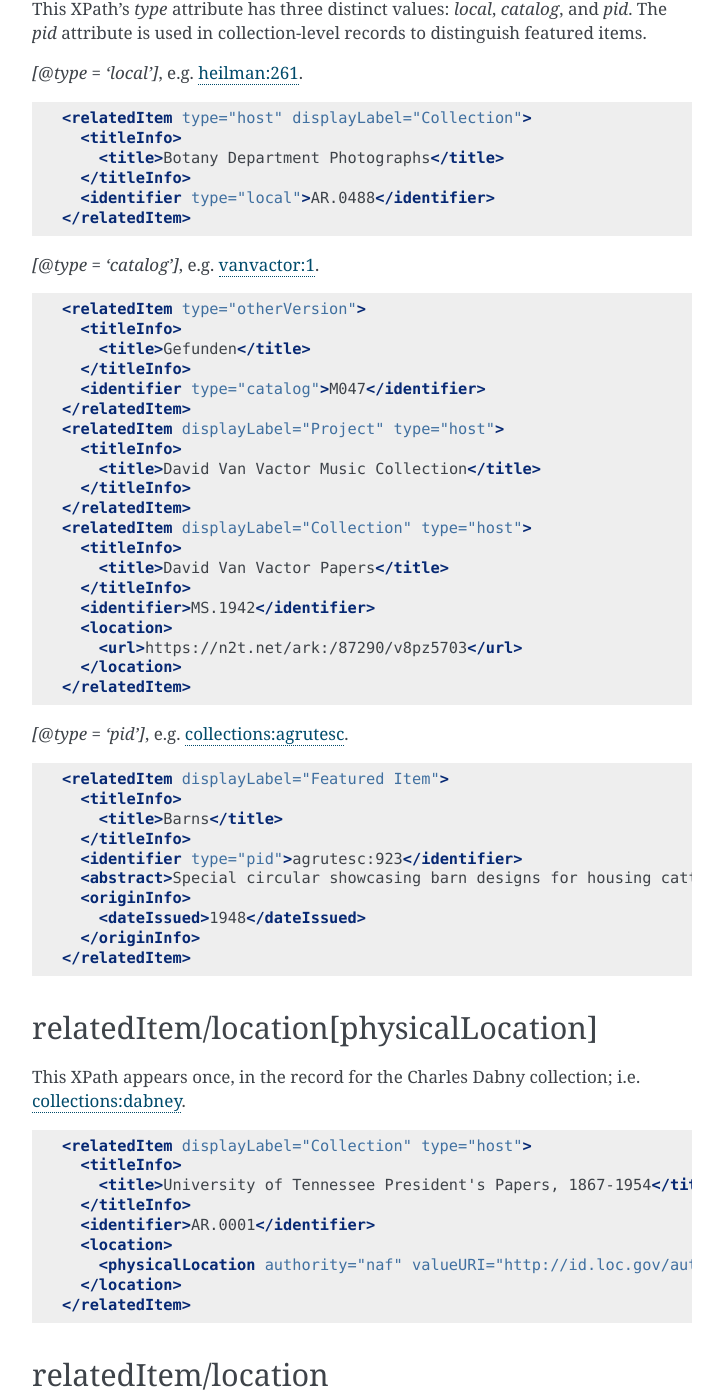
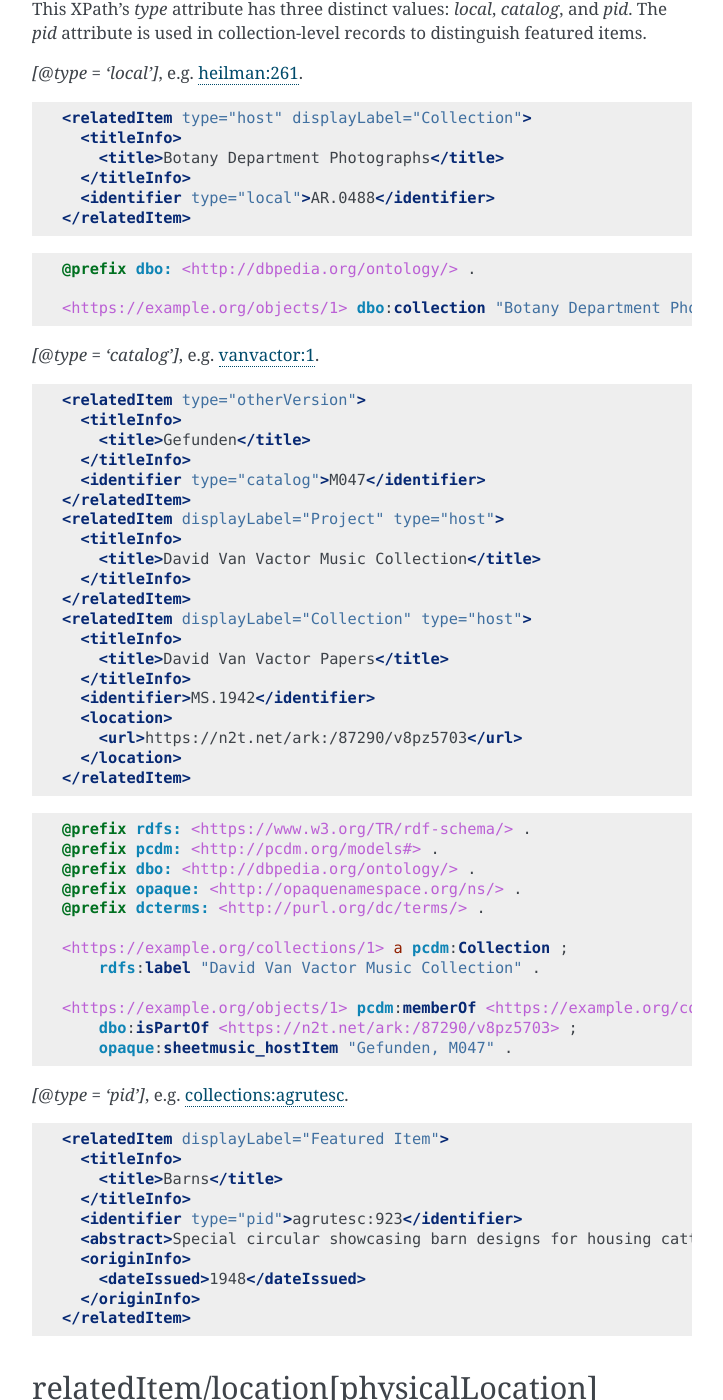
Before and after one commit to UTKcataloging/mods_to_rdf, a Sphinx documentation site: the page built from docs/source/top_level_elements/relatedItem.rst, in a window 1280 px wide and 1400 px high, scrolled down 5706 px. Shown: the whole window, without its empty margins (388-1111 px from the left). Built offline with Sphinx 7.4.7, drawn with Linux system fonts in a browser that asks for light colours; formulas are drawn with MathJax 3; some of the changed text lies outside the part shown.

Commit message:
Correct opaque ns URI; add turtle examples.

```diff
--- a/docs/source/top_level_elements/relatedItem.rst
+++ b/docs/source/top_level_elements/relatedItem.rst
@@ -260,7 +260,7 @@ This XPath is typically used to indicate an object's archival series; e.g. `roth
     @prefix rdfs: <https://www.w3.org/TR/rdf-schema/> .
     @prefix pcdm: <http://pcdm.org/models#> .
     @prefix dbo: <http://dbpedia.org/ontology/> .
-    @prefix opaque: <http://opaquenamespace.org/> .
+    @prefix opaque: <http://opaquenamespace.org/ns/> .
 
     <https://example.org/collections/1> a pcdm:collection ;
         rdfs:label """Albert "Dutch" Roth Photograph Collection""" .
@@ -284,6 +284,12 @@ This XPath's `type` attribute has three distinct values: `local`, `catalog`, and
       </titleInfo>
       <identifier type="local">AR.0488</identifier>
     </relatedItem>
+
+.. code-block:: turtle
+
+    @prefix dbo: <http://dbpedia.org/ontology/> .
+
+    <https://example.org/objects/1> dbo:collection "Botany Department Photographs, AR.0488" .
 
 `[@type = 'catalog']`, e.g. `vanvactor:1 <https://digital.lib.utk.edu/collections/islandora/object/vanvactor:1/datastream/MODS/view>`_.
 
@@ -309,6 +315,21 @@ This XPath's `type` attribute has three distinct values: `local`, `catalog`, and
         <url>https://n2t.net/ark:/87290/v8pz5703</url>
       </location>
     </relatedItem>
+
+.. code-block:: turtle
+
+    @prefix rdfs: <https://www.w3.org/TR/rdf-schema/> .
+    @prefix pcdm: <http://pcdm.org/models#> .
+    @prefix dbo: <http://dbpedia.org/ontology/> .
+    @prefix opaque: <http://opaquenamespace.org/ns/> .
+    @prefix dcterms: <http://purl.org/dc/terms/> .
+
+    <https://example.org/collections/1> a pcdm:Collection ;
+        rdfs:label "David Van Vactor Music Collection" .
+
+    <https://example.org/objects/1> pcdm:memberOf <https://example.org/collections/1> ;
+        dbo:isPartOf <https://n2t.net/ark:/87290/v8pz5703> ;
+        opaque:sheetmusic_hostItem "Gefunden, M047" .
 
 `[@type =  'pid']`, e.g. `collections:agrutesc <https://digital.lib.utk.edu/collections/islandora/object/collections:agrutesc/datastream/MODS/view>`_.
 
```
